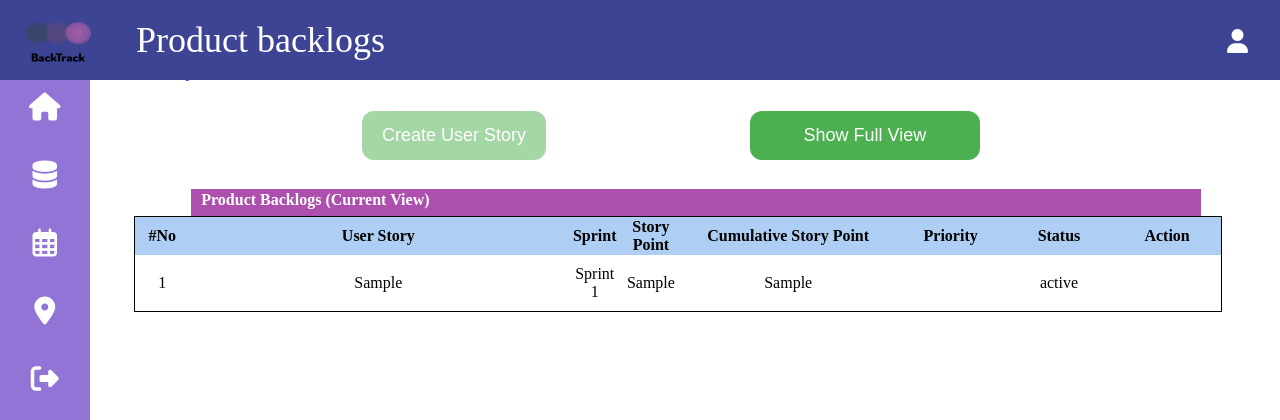
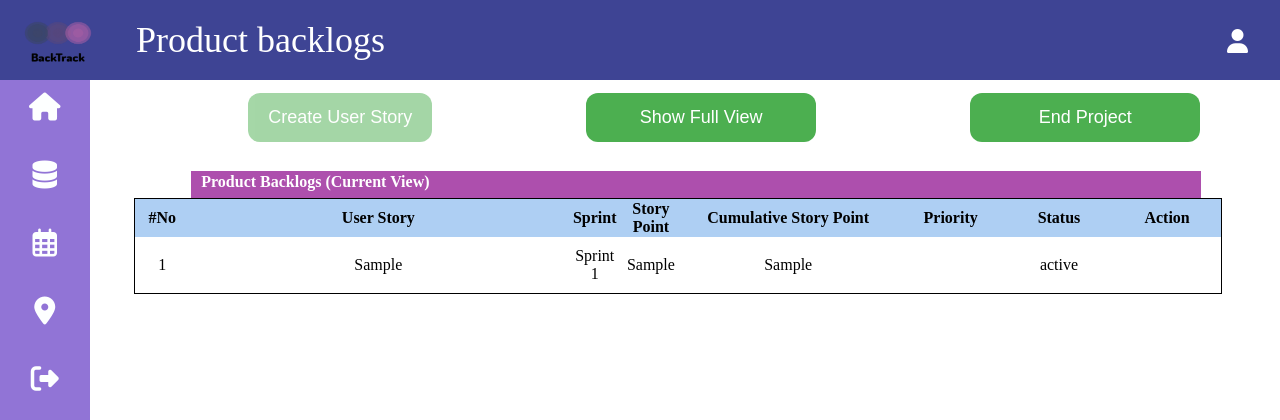
Before and after one commit to zhiqianfoo97/A-Web-Platform-for-Organizing-Projects-using-Scrum-Practice, a Django app: template templates/pb.html in a window 1280 px wide. Shown: the top 420 px of the page. Run offline with Django 3.2, Linux system fonts and the light colour scheme; the template is opened without the code that fills it: most values are stand-ins (such as "Sample title", 1, 10 or a date in 2020); some libraries are stand-ins or nearby versions.

Commit message:
end project button and dahsboard css fixed

```diff
--- a/static/style/invite.css
+++ b/static/style/invite.css
@@ -334,3 +334,8 @@ button {
         border: 2px solid #ccc;
         box-sizing: border-box;
     }
+
+    .send {
+        margin-left: 35%;
+        width: 130px;
+    }
--- a/static/style/style1.css
+++ b/static/style/style1.css
@@ -98,7 +98,7 @@ li a {
 .button {
     background-color: #4CAF50; /* Green */
     border: none;
-    width: 230px;
+    width: auto;
     color: white;
     padding: 15px 32px;
     text-align: center;
@@ -113,19 +113,25 @@ li a {
 
 
 .button_block{
-    margin-left: 20%;
+    margin-left: 10%;
 
 }
 
 
 .button2{
-    margin-right: 50px;
+
     position: relative;
     display: inline-block;
     border-radius: 12px;
+}
 
+.button1{
+    margin-left: 150px;
+    position: relative;
+    display: inline-block;
+    border-radius: 12px;
+}
 
-}
 
 #checkbox{
     margin-left: 20%;
--- a/templates/pb.html
+++ b/templates/pb.html
@@ -7,16 +7,16 @@
 </head>
 
 <div class = "content">
-    <a href = "/{{ project_id }}/end_project/">End Project</a>
+
     <div class ="button_block">
 
         {% if user_role == 'PO' %}
-        <button onclick="document.getElementById('id01').style.display='block'" style="width:auto;" class="button2">Create User Story</button>
+        <button onclick="document.getElementById('id01').style.display='block'"  class="button2">Create User Story</button>
         {% else %}
         <button  style="width:auto; opacity:0.5;" class="button2" disabled>Create User Story</button>
         {% endif %}
-        <a href="{% url 'application:product_backlog_all' project_id %}" title="To full view" style="margin-left: 150px;"><button type="button">Show Full View</button></a><br>
-
+        <a href="{% url 'application:product_backlog_all' project_id %}" title="To full view" style="margin-left: 150px;display:inline-block;"><button type="button">Show Full View</button></a>
+        <a href = "/{{ project_id }}/end_project/"><button class="button1" >End Project</button></a><br>
     </div>
 
     <div class= "tabulator">
```
Also changed, not shown: static/style/styleDB.css (+9 -7 lines), templates/dashboard.html (+4 -4 lines), templates/pbAll.html (+4 -4 lines), db.sqlite3.
